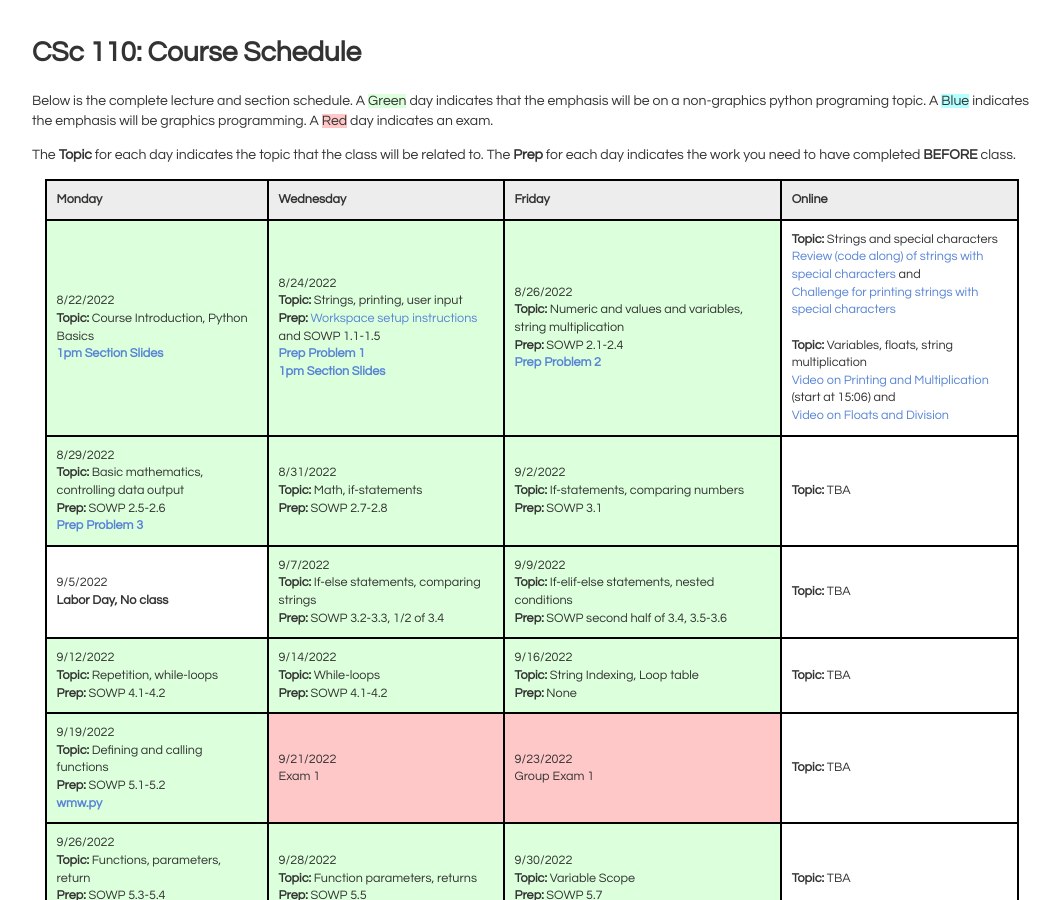
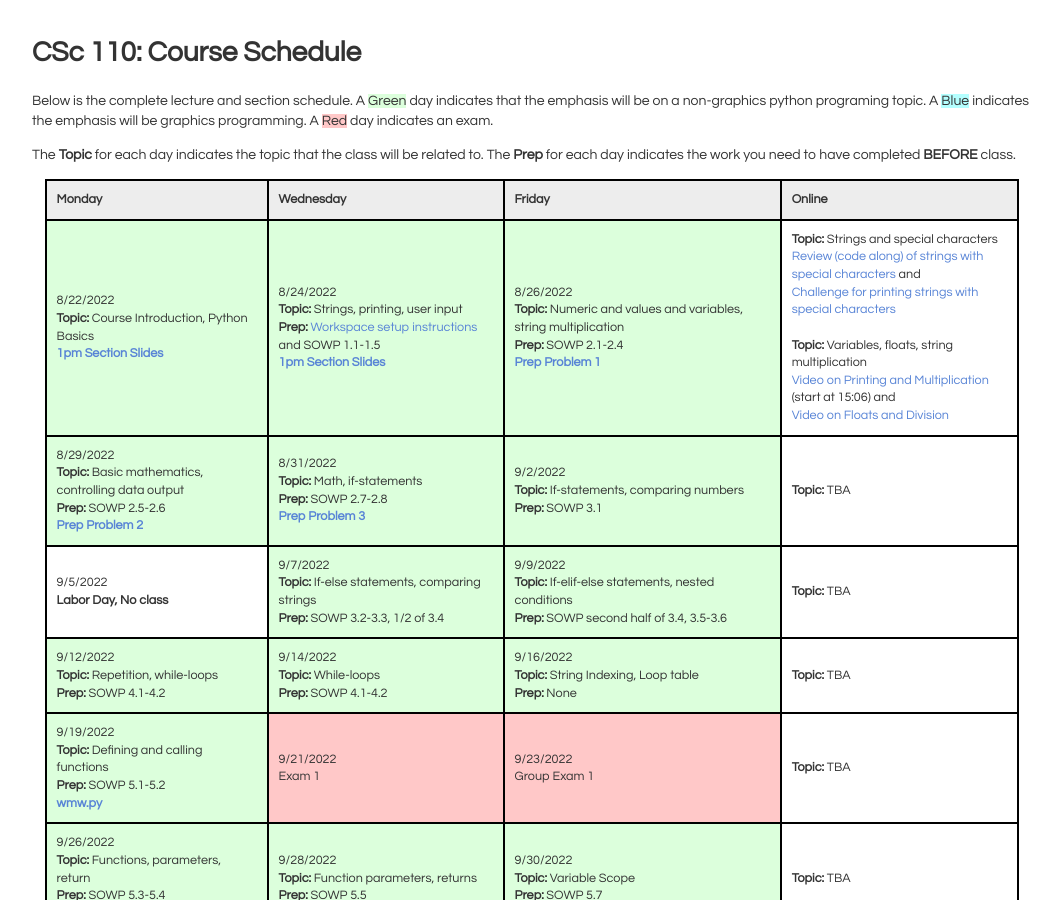
Before and after one commit to bddicken/cs110fall2022website, a Jekyll site: the page built from schedule/index.md, in a window 1280 px wide and 900 px high. Shown: the whole window, without its empty margins (108-1168 px from the left). Built offline with Jekyll 4.4.1, drawn with Linux system fonts in a browser that asks for light colours; part of the change alters nothing that is shown.

```diff
--- a/schedule/index.md
+++ b/schedule/index.md
@@ -52,14 +52,13 @@ The <b>Prep</b> for each day indicates the work you need to have completed <b>BE
     8/24/2022 <br/>
     <b>Topic:</b> Strings, printing, user input <br/>
     <b>Prep:</b> <a href="https://docs.google.com/presentation/d/1g-HyrEVuTBycLJvwl0QEepgq1gbjBAGhz8cq49ZA-rA/edit?usp=sharing">Workspace setup instructions</a> and SOWP 1.1-1.5 <br/>
-    <a href="../preps/01/"><b>Prep Problem 1</b></a> <br/>
     <a href="./slides/02-Python-basics.pdf"><b>1pm Section Slides</b></a>
   </td>
   <td class="topic-general">
     8/26/2022 <br/>
     <b>Topic:</b> Numeric and values and variables, string multiplication <br/>
     <b>Prep:</b> SOWP 2.1-2.4 <br/>
-    <a href="../preps/02/"><b>Prep Problem 2</b></a>
+    <a href="../preps/01/"><b>Prep Problem 1</b></a> <br/>
   </td>
   <td class="">
   <!--
@@ -83,12 +82,13 @@ The <b>Prep</b> for each day indicates the work you need to have completed <b>BE
     8/29/2022 <br/>
     <b>Topic:</b> Basic mathematics, controlling data output <br/>
     <b>Prep:</b> SOWP 2.5-2.6 <br/>
-    <a href="../preps/03/"><b>Prep Problem 3</b></a>
+    <a href="../preps/02/"><b>Prep Problem 2</b></a>
   </td>
   <td class="topic-general">
     8/31/2022 <br/>
     <b>Topic:</b> Math, if-statements<br/>
     <b>Prep:</b> SOWP 2.7-2.8 <br/>
+    <a href="../preps/03/"><b>Prep Problem 3</b></a>
   </td>
   <td class="topic-general">
     9/2/2022 <br/>
```
